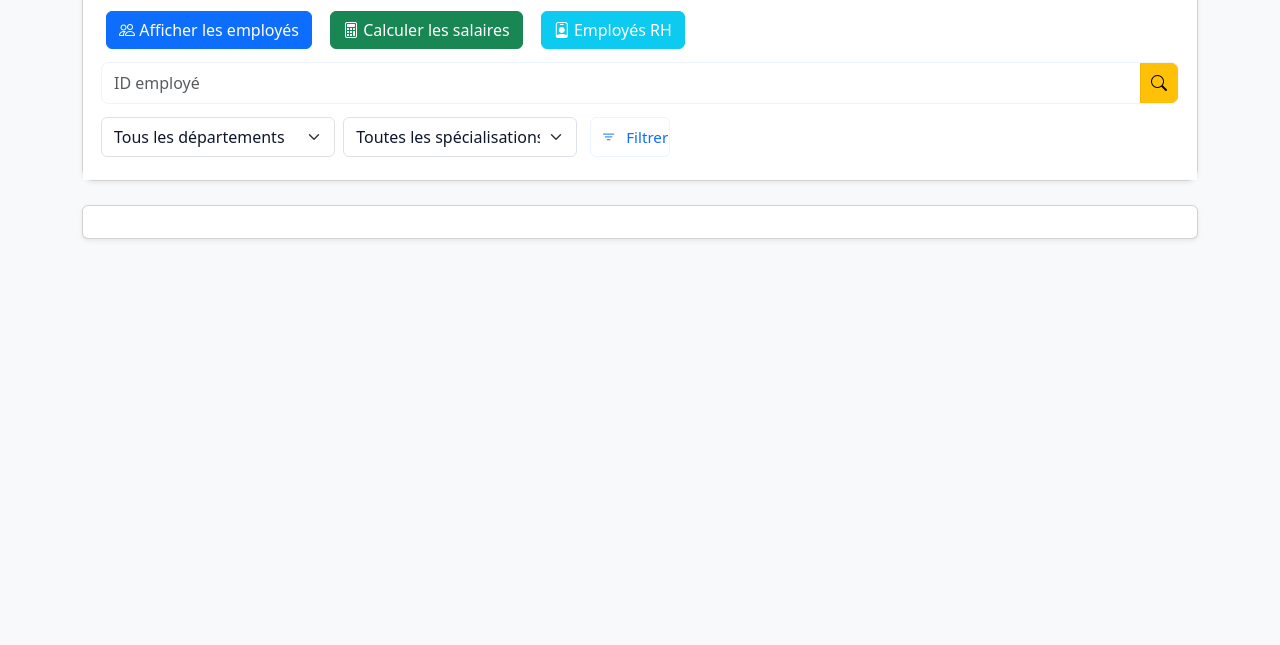
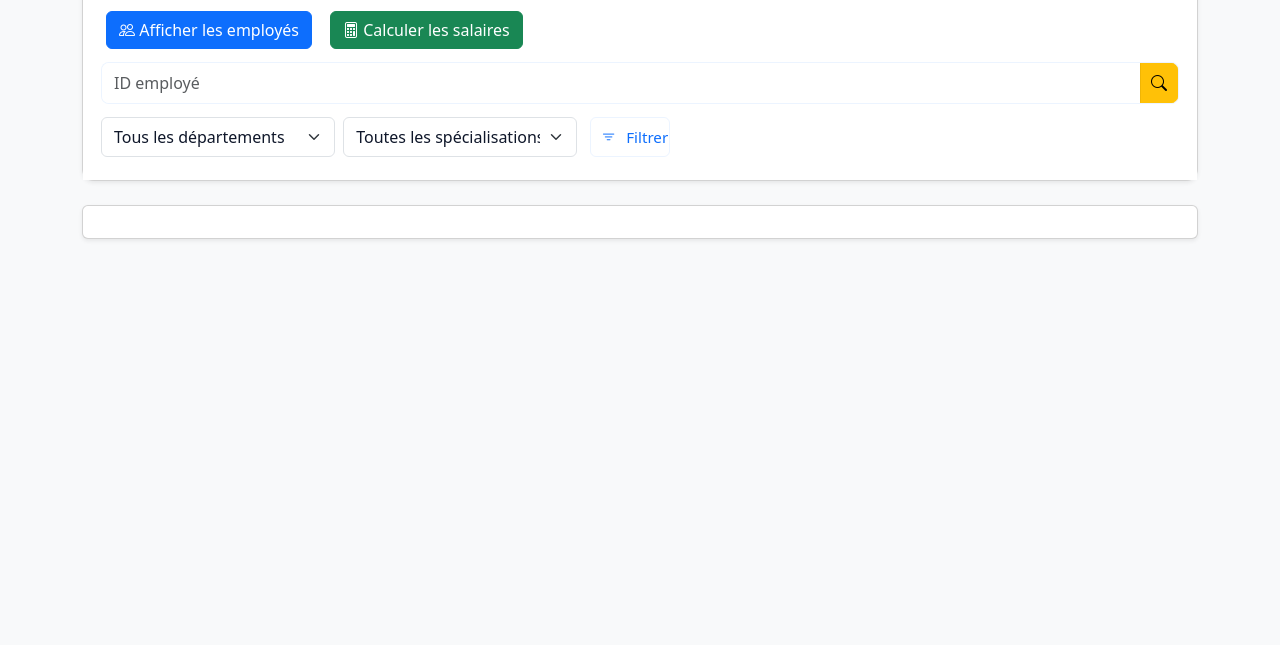
Before and after one commit to HamdiUT/Gestion-des-Employes, a plain HTML site: page index.html in a window 1280 px wide. Shown: the part 155-800 px from the top of the page. Drawn offline with nearby package versions, Linux system fonts and the light colour scheme.

Commit message:
Supression fonction afficher RH

```diff
--- a/employee_details.js
+++ b/employee_details.js
@@ -163,17 +163,6 @@ function calculateTotalSalaries() {
     showAlert('Calcul du total des salaires effectué', 'info');
 }
 
-// Fonction pour afficher les employés RH
-function displayHREmployees() {
-    const hrEmployees = employees.filter(employee => employee.department === 'HR');
-    if (hrEmployees.length > 0) {
-        document.getElementById('employeesDetails').innerHTML = createTable(hrEmployees);
-        showAlert(`${hrEmployees.length} employé(s) trouvé(s) dans le département RH`, 'success');
-    } else {
-        document.getElementById('employeesDetails').innerHTML = '';
-        showAlert('Aucun employé trouvé dans le département RH', 'warning');
-    }
-}
 
 // Fonction pour trouver un employé par ID
 function findEmployeeById(employeeId) {
--- a/index.html
+++ b/index.html
@@ -30,9 +30,7 @@
                             <button class="btn btn-success btn-action" onclick="calculateTotalSalaries()">
                                 <i class="bi bi-calculator"></i> Calculer les salaires
                             </button>
-                            <button class="btn btn-info btn-action text-white" onclick="displayHREmployees()">
-                                <i class="bi bi-person-badge"></i> Employés RH
-                            </button>
+                            <!-- Bouton "Employés RH" supprimé -->
                             <div class="input-group custom-tight control-search">
                                 <input id="employeeIdInput" type="number" min="1" class="form-control" placeholder="ID employé" onkeydown="if(event.key==='Enter') findEmployeeById(this.value)">
                                 <button class="btn btn-warning" type="button" onclick="findEmployeeById(document.getElementById('employeeIdInput').value)">
```
